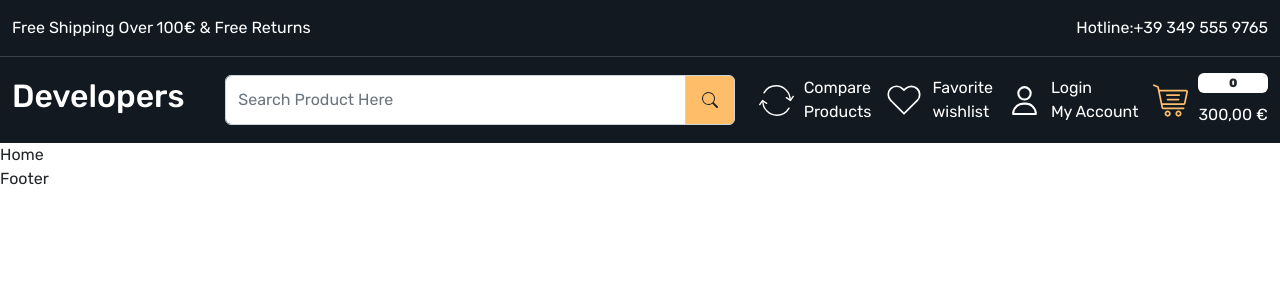
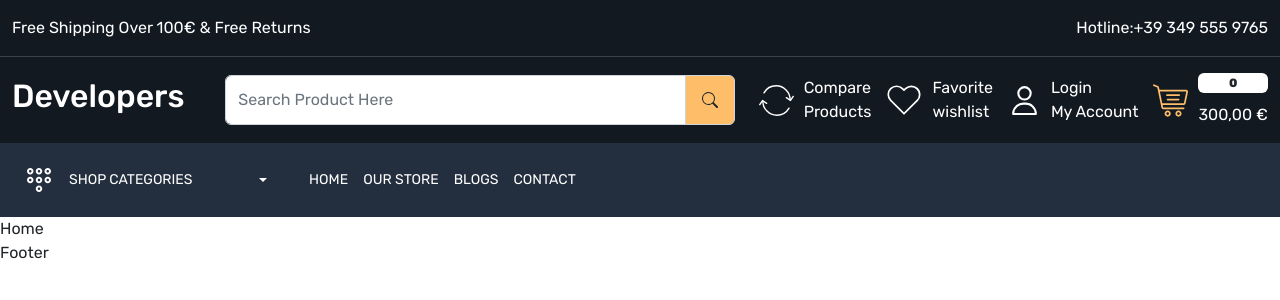
Before and after one commit to PaoloFerrari92/redux_-ECommerce, a React (Create React App) app: page / in a window 1280 px wide. Shown: the top 300 px of the page. Built offline with nearby package versions, Linux system fonts and the light colour scheme.

Commit message:
Inserito bottone header, Link di collegamento
Header Terminato

```diff
--- a/src/App.css
+++ b/src/App.css
@@ -29,6 +29,10 @@
 .gap-15{
   gap:15px;
 }
+
+.gap-30{
+  gap: 30px;
+}
 /* Header Part */
 
 .header-top-strip{
@@ -39,6 +43,9 @@
 .header-upper{
   background-color: var(--color-131921);
 }
+.header-bottom{
+  background-color: var(--color-232f3e);
+}
 .header-upper .input-group-text{
   background-color: var(--color-febd69);
 }
@@ -47,4 +54,33 @@
   width: 35px;
   height: 35px;
 }
+
+.header-bottom .menu-links a,
+.header-bottom .dropdown button {
+  color: white;
+  font-size: 14px;
+  line-height: 18px;
+  font-weight: 400;
+  letter-spacing: 0.3;
+  text-transform:uppercase;
+}
+
+.header-bottom .dropdown button:focus{
+  box-shadow: none;
+}
+
+.header-bottom .dropdown-menu {
+  background-color: var(--color-232f3e);
+  width: 100%;
+  transform: translate(0px, 57px, 0px,) !important;
+}
+.header-bottom .dropdown-item {
+  padding: 20px;
+  margin-bottom: 3px;
+  border-bottom: 1px var(--color-3b4149);
+}
+.header-bottom .dropdown-item:hover {
+  background-color: transparent;
+  color: var(--color-febd69) !important;
+}
 /* Header Part End */
--- a/src/components/Header.jsx
+++ b/src/components/Header.jsx
@@ -82,6 +82,56 @@
           </div>
         </div>
       </header>
+      <header className='header-bottom py-3'>
+        <div className='container-xxl'>
+          <div className='row'>
+            <div className='col-12'>
+              <div className='menu-bottom d-flex align-items-center gap-30'>
+                <div>
+
+                  <div className="dropdown">
+                    <button
+                    className="btn btn-secondary dropdown-toggle bg-transparent border-0 gap-15 d-flex align-items-center"
+                    type="button"
+                    data-bs-toggle="dropdown"
+                    aria-expanded="false"
+                  >
+                    <img src="images/menu.svg" alt="" />
+                     <span className='me-5 d-inline-block'> Shop Categories </span>
+                    </button>
+                    <ul className="dropdown-menu">
+                      <li>
+                        <Link className="dropdown-item text-white" to="">
+                          Action
+                        </Link>
+                      </li>
+                      <li>
+                        <Link className="dropdown-item text-white" to="">
+                          Another action
+                        </Link>
+                      </li>
+                      <li>
+                        <Link className="dropdown-item text-white" to="">
+                          Something else here
+                        </Link>
+                      </li>
+                    </ul>
+                  </div>
+
+                </div>
+                  <div className='menu-links'>
+                    <div className='d-flex align-items-center gap-15'>
+                      <NavLink to="/">Home</NavLink>
+                      <NavLink to="/">Our Store</NavLink>
+                      <NavLink to="/">Blogs</NavLink>
+                      <NavLink to="/contact">Contact</NavLink>
+                    </div>
+                  </div>
+              </div>
+            </div>
+          </div>
+        </div>
+      </header>
     </>
   )
 }
```
